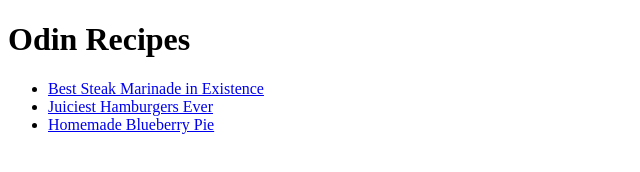
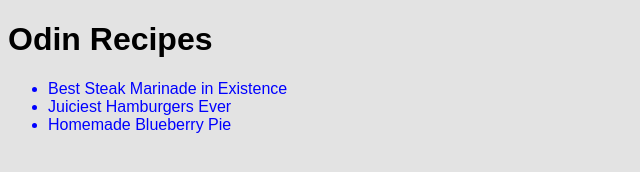
Before and after one commit to ianlee101/odin-recipes, a plain HTML site: page index.html in a window 1280 px wide. Shown: the whole page, without its empty margins (0-640 px from the left). Drawn offline with Linux system fonts and the light colour scheme.

Commit message:
Add basic css
Made background color of page light grey, added font family, changed h2
titles to purple, changed unordered list items to blue. Removed
underlines on links, made the color blue and on hover a different shade
of blue.

```diff
--- /dev/null
+++ b/css/style.css
@@ -0,0 +1,21 @@
+body {
+    background-color: #e3e3e3;
+    font-family: Arial, Helvetica, sans-serif;
+}
+
+a {
+    color: blue;
+    text-decoration: none;
+}
+
+a:hover {
+    color: rgb(0, 167, 189);
+}
+
+ul li {
+    color: blue;
+}
+
+h2 {
+    color: blueviolet;
+}
--- a/index.html
+++ b/index.html
@@ -2,6 +2,8 @@
 <html lang="en">
 <head>
     <meta charset="UTF-8">
+    <link rel="stylesheet" href="./css/style.css">
+
     <title>Odin Recipes</title>
 </head>
 <body>
```
Also changed, not shown: recipes/best-steak-marinade-in-existence.html (+2 -0 lines), recipes/homemade-blueberry-pie.html (+2 -0 lines), recipes/juiciest-hamburgers-ever.html (+2 -0 lines).
